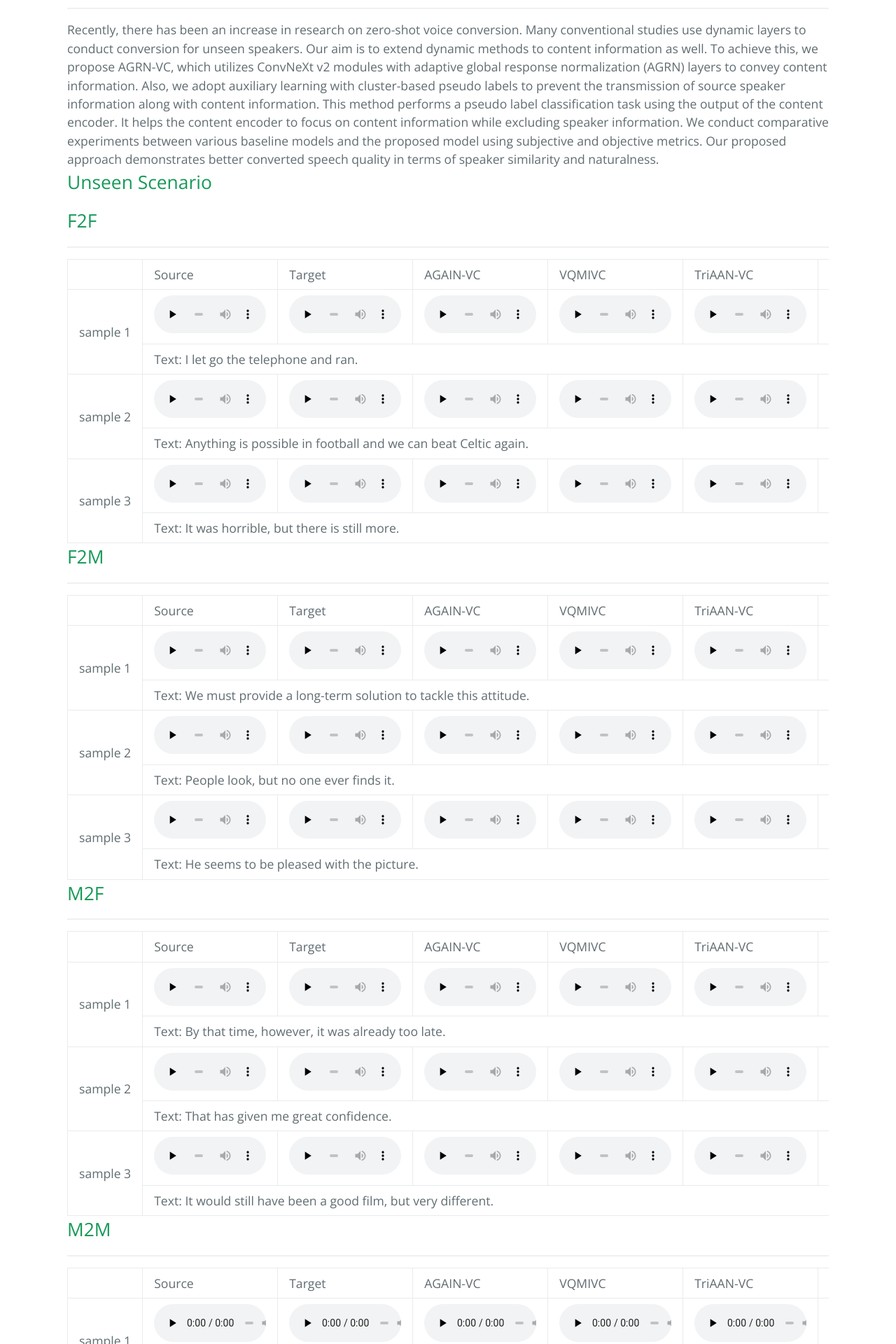
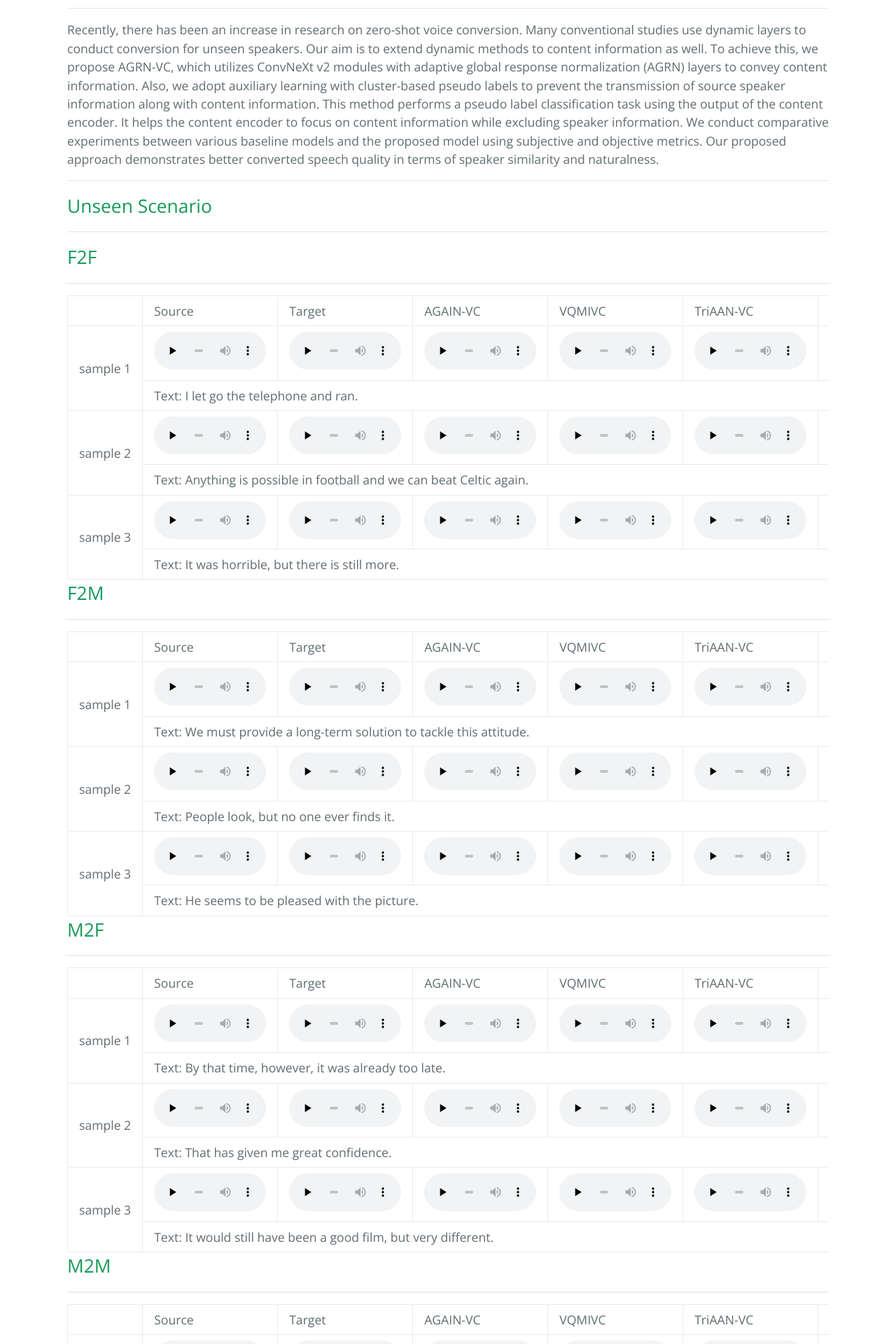
Before and after one commit to twiz0311/AGRN-VC, a Jekyll site: the page built from another-page.md, in a window 1280 px wide. Shown: the part 538-2458 px from the top of the page at 70% size. Built offline with Jekyll 4.4.1, drawn with Linux system fonts in a browser that asks for light colours.

Commit message:
Update default.html

```diff
--- a/_layouts/default.html
+++ b/_layouts/default.html
@@ -33,10 +33,11 @@
             <a name="Abstract"><h2>Abstract</h2></a>
             <hr>
             <td>Recently, there has been an increase in research on zero-shot voice conversion. Many conventional studies use dynamic layers to conduct conversion for unseen speakers. Our aim is to extend dynamic methods to content information as well. To achieve this, we propose AGRN-VC, which utilizes ConvNeXt v2 modules with adaptive global response normalization (AGRN) layers to convey content information. Also, we adopt auxiliary learning with cluster-based pseudo labels to prevent the transmission of source speaker information along with content information. This method performs a pseudo label classification task using the output of the content encoder. It helps the content encoder to focus on content information while excluding speaker information. We conduct comparative experiments between various baseline models and the proposed model using subjective and objective metrics. Our proposed approach demonstrates better converted speech quality in terms of speaker similarity and naturalness.</td>
-
+            <hr>
         <div>
-        <div>
+            <td></td>
             <h2>Unseen Scenario</h2>
+            <hr>
         <div>
             <a name="F2F"><h2>F2F</h2></a>
             <hr>
```
